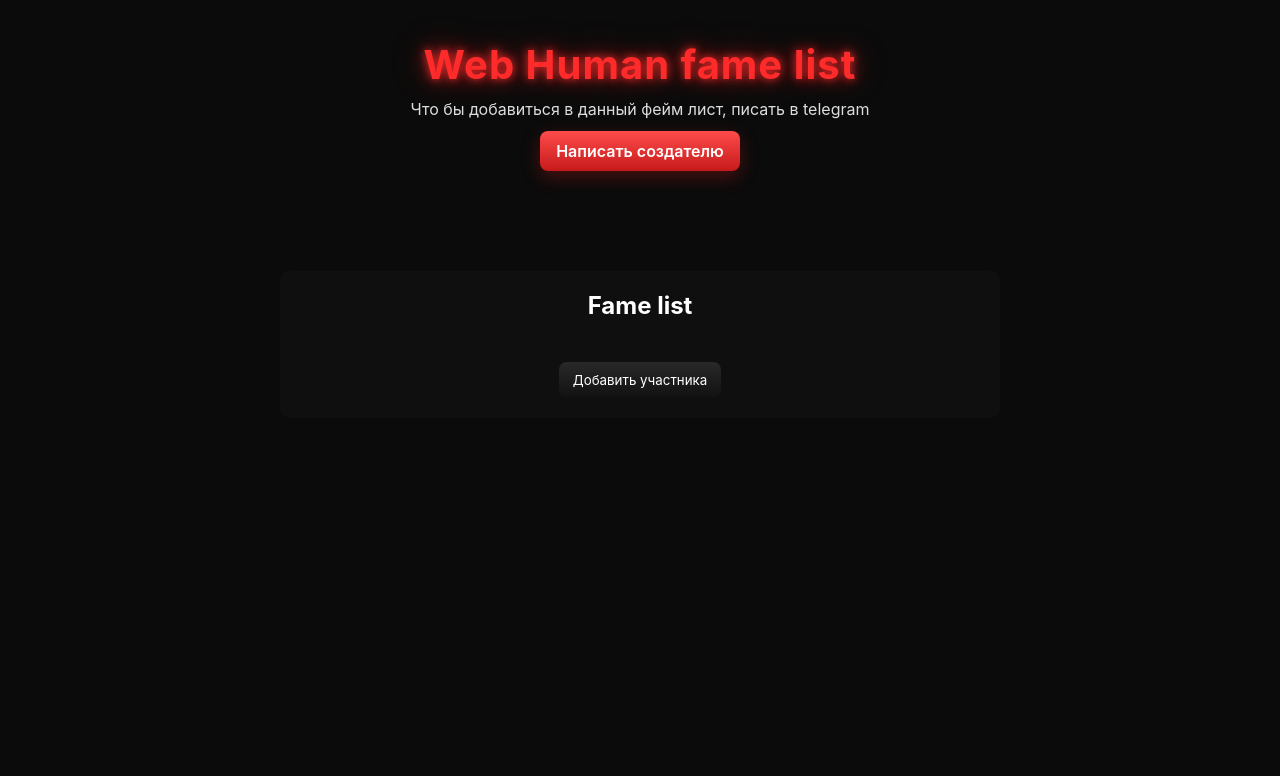
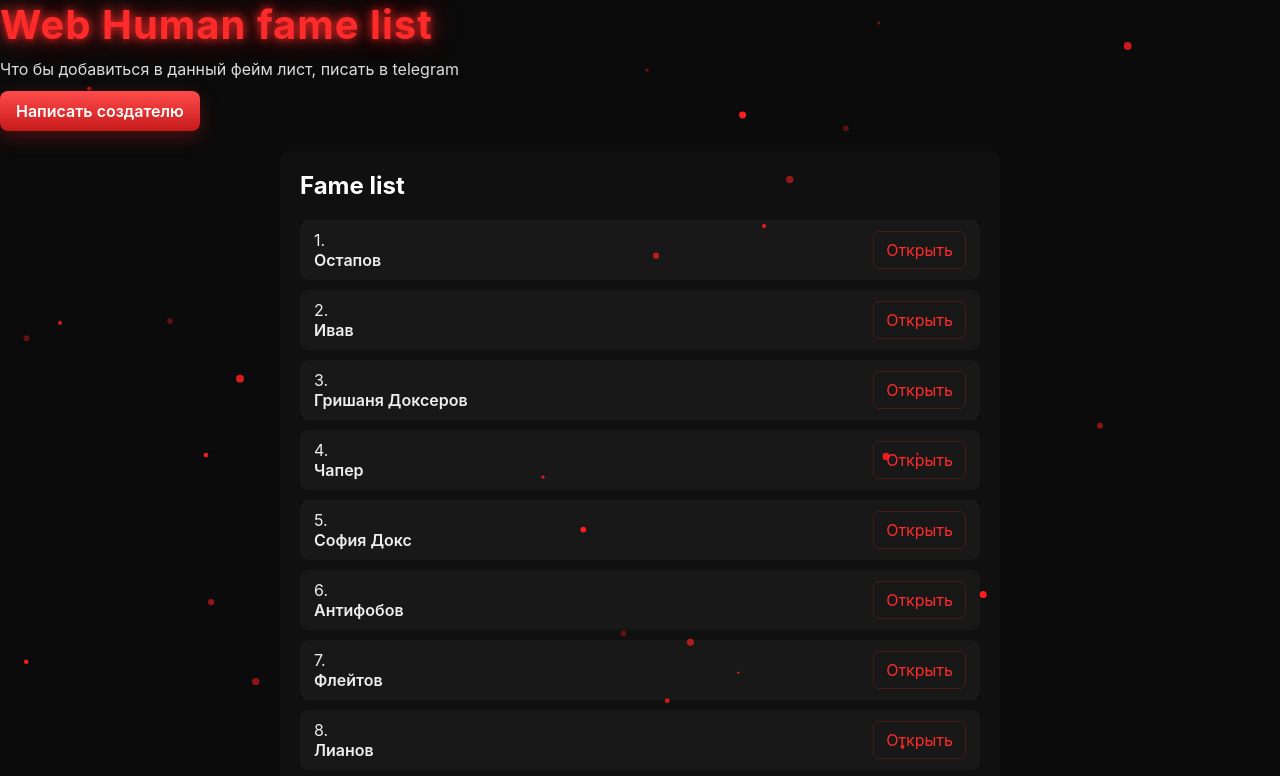
Before and after one commit to Ostapovinc/Webhumaninc.github.io, a plain HTML site: page index.html in a window 1280 px wide. Shown: the top 776 px of the page. Drawn offline with Linux system fonts and the light colour scheme.

Commit message:
Update index.html

```diff
--- a/index.html
+++ b/index.html
@@ -9,22 +9,21 @@
 <body>
   <canvas id="bg"></canvas>
 
-  <header class="center">
+  <div class="container">
+    <header class="header">
       <h1 class="glow">Web Human fame list</h1>
       <p class="subtitle">Что бы добавиться в данный фейм лист, писать в telegram</p>
       <a id="creatorBtn" class="tg-btn" target="_blank" rel="noopener">Написать создателю</a>
     </header>
 
-  <main class="center">
-    <section id="fame-section">
-      <h2>Fame list</h2>
-      <ul id="fameList"></ul>
-      <button id="openAdmin" class="add-btn">Добавить участника</button>
+    <main class="main">
+      <section class="fame-section" id="fame-section">
+        <h2 class="section-title">Fame list</h2>
+        <ul id="fameList" class="fame-list"></ul>
       </section>
     </main>
+  </div>
 
-  <!-- Модальные панели -->
-  <div id="modal" class="modal hidden">
-    <div class="modal-content" id="modalContent">
-      <!-- содержимое генерируется через JS -->
-    </div>
+  <script src="script.js"></script>
+</body>
+</html>
```
Lines whose indentation alone changed are shown as unchanged.
